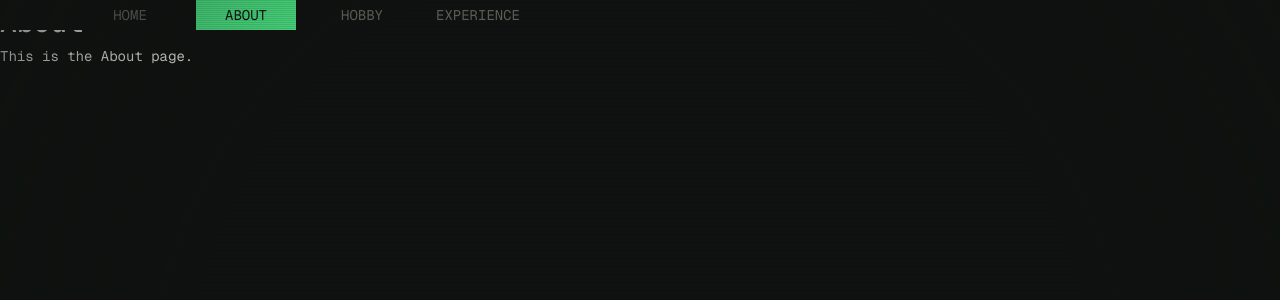
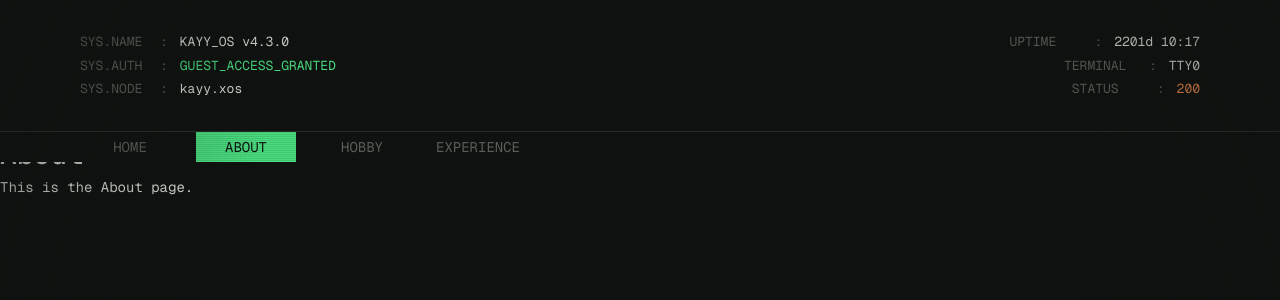
Before and after one commit to iarakha/kayy-terminal, a Next.js app: page /about in a window 1280 px wide. Shown: the top 300 px of the page. Built offline with nearby package versions, Linux system fonts and the light colour scheme.

Commit message:
[Component] - Headers

```diff
--- /dev/null
+++ b/app/component/Headers.tsx
@@ -0,0 +1,49 @@
+import styles from "./headers.module.css";
+
+const Headers = () => {
+  return (
+    <header className={styles.dashboardHeader}>
+      <div className={styles.headerLeft}>
+        <div className={styles.headerRow}>
+          <span className={styles.headerLabel}>SYS.NAME</span>
+          <span className={styles.headerColon}>:</span>
+          <span className={styles.headerValue}>KAYY_OS v4.3.0</span>
+        </div>
+        <div className={styles.headerRow}>
+          <span className={styles.headerLabel}>SYS.AUTH</span>
+          <span className={styles.headerColon}>:</span>
+          <span className={`${styles.headerValue} ${styles.statusSuccess}`}>
+            GUEST_ACCESS_GRANTED
+          </span>
+        </div>
+        <div className={styles.headerRow}>
+          <span className={styles.headerLabel}>SYS.NODE</span>
+          <span className={styles.headerColon}>:</span>
+          <span className={styles.headerValue}>kayy.xos</span>
+        </div>
+      </div>
+
+      <div className={styles.headerRight}>
+        <div className={styles.headerRow}>
+          <span className={styles.headerLabel}>UPTIME</span>
+          <span className={styles.headerColon}>:</span>
+          <span className={styles.headerValue}>2201d 10:17</span>
+        </div>
+        <div className={styles.headerRow}>
+          <span className={styles.headerLabel}>TERMINAL</span>
+          <span className={styles.headerColon}>:</span>
+          <span className={styles.headerValue}>TTY0</span>
+        </div>
+        <div className={styles.headerRow}>
+          <span className={styles.headerLabel}>STATUS</span>
+          <span className={styles.headerColon}>:</span>
+          <span className={`${styles.headerValue} ${styles.statusCode}`}>
+            200
+          </span>
+        </div>
+      </div>
+    </header>
+  );
+};
+
+export default Headers;
--- /dev/null
+++ b/app/component/headers.module.css
@@ -0,0 +1,77 @@
+.dashboardHeader {
+  display: flex;
+  justify-content: space-between;
+  width: 100%;
+  font-family: "Geist Mono", "Courier New", monospace;
+  font-size: 13px; /* Meta text size from specifications */
+  line-height: 1.5;
+  padding-bottom: 12px;
+  border-bottom: 1px solid var(--border); /* Thin divider line at the bottom */
+  padding: 2rem 5rem;
+}
+
+/* Left and right blocks stack items vertically */
+.headerLeft,
+.headerRight {
+  display: flex;
+  flex-direction: column;
+  gap: 4px; /* Tight vertical layout scale */
+}
+
+/* Aligns the right column labels to the right */
+.headerRight {
+  align-items: flex-end;
+}
+
+/* The data rows inside the blocks */
+.headerRow {
+  display: flex;
+  align-items: center;
+}
+
+/* Fixed labels use muted color and a consistent alignment width */
+.headerLabel {
+  color: var(--dim);
+  text-transform: uppercase;
+}
+
+.headerLeft .headerLabel {
+  width: 80px; /* Forces colons to line up perfectly on the left column */
+}
+
+.headerRight .headerLabel {
+  width: 85px; /* Forces colons to line up perfectly on the right column */
+}
+
+/* Separation colon element styling */
+.headerColon {
+  color: var(--dim);
+  margin-right: 12px;
+}
+
+/* Default color for values is the system warm off-white */
+.headerValue {
+  color: var(--fg);
+}
+
+/* Custom modifier tokens for system-wide status coloring */
+.headerValue.statusSuccess {
+  color: var(--accent); /* Green live/granted alert */
+}
+
+.headerValue.statusCode {
+  color: var(--orange); /* Orange system status alert */
+}
+
+/* =====================================================================
+   8. RESPONSIVE REHAVIOR (HEADER REFLOW)
+   ===================================================================== */
+@media (max-width: 760px) {
+  .dashboardHeader {
+    flex-direction: column;
+    row-gap: 12px;
+  }
+  .headerRight {
+    align-items: flex-start; /* Left-align everything on smaller mobile viewports */
+  }
+}
--- a/app/layout.tsx
+++ b/app/layout.tsx
@@ -2,6 +2,7 @@ import type { Metadata } from "next";
 import { Geist, Geist_Mono } from "next/font/google";
 import "./globals.css";
 import Nav from "./Nav";
+import Headers from "./component/Headers";
 
 const geistSans = Geist({
   variable: "--font-geist-sans",
@@ -29,6 +30,7 @@ export default function RootLayout({
       className={`${geistSans.variable} ${geistMono.variable} h-full antialiased`}
     >
       <body className="min-h-full flex flex-col">
+        <Headers />
         <Nav />
         {children}
       </body>
```
